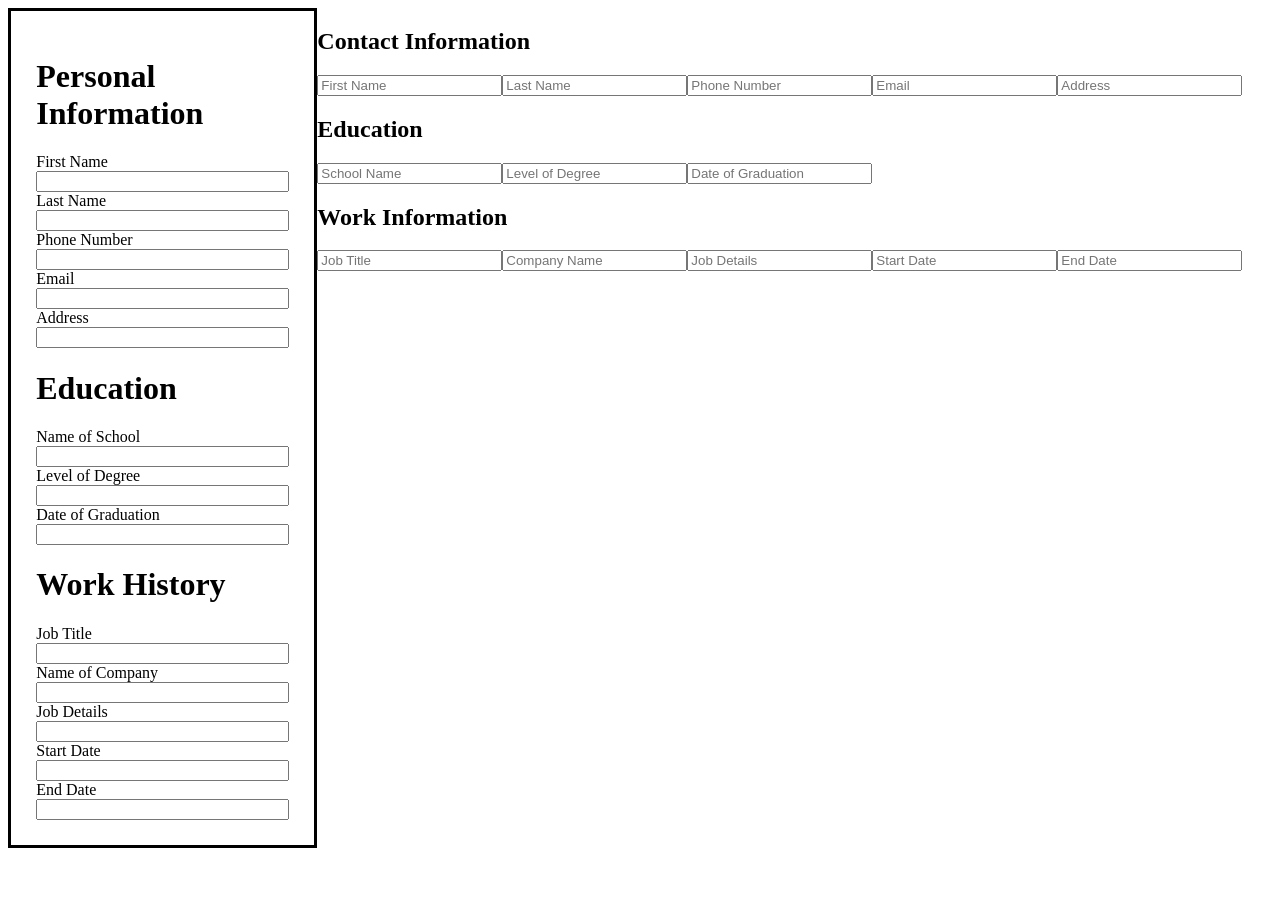
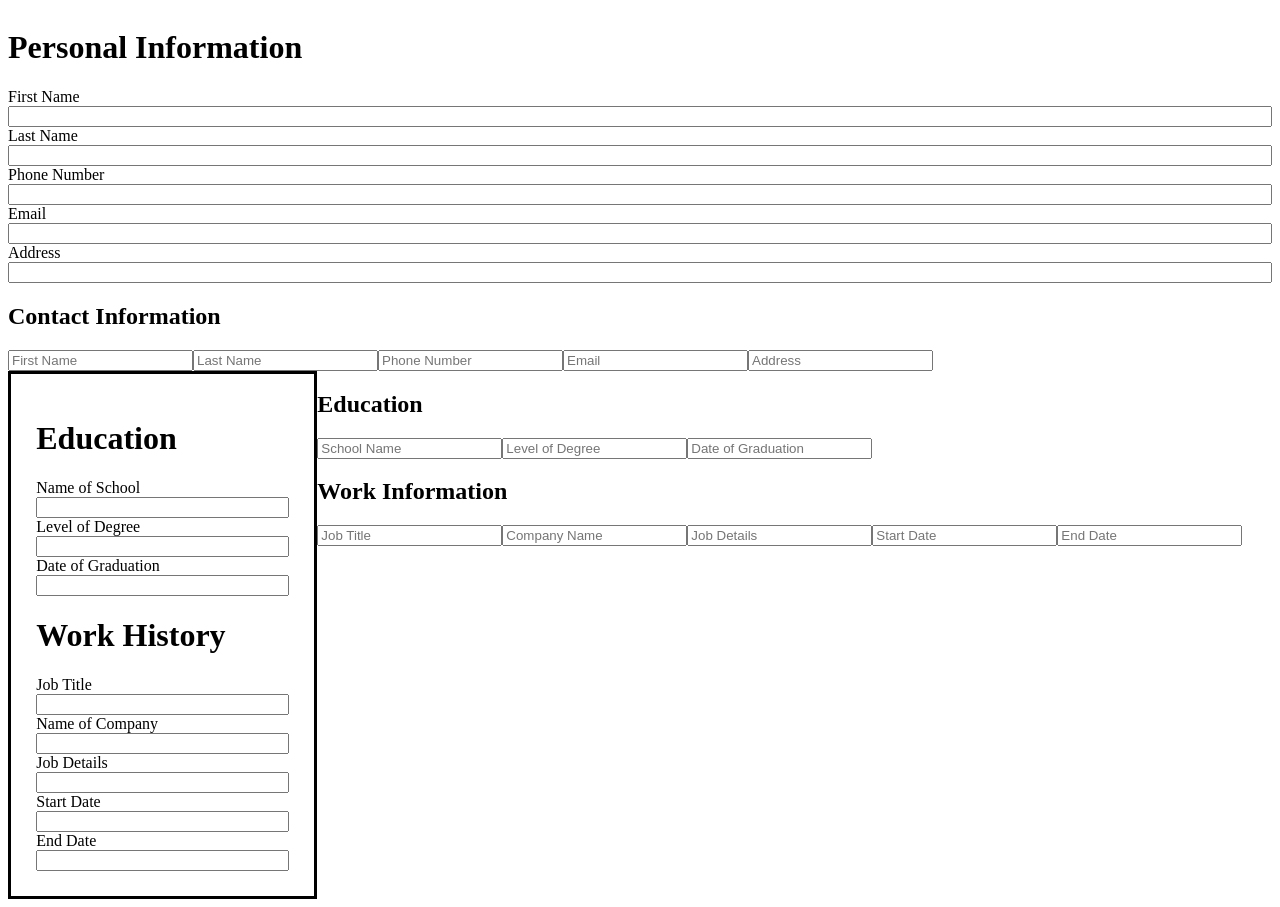
Before and after one commit to jwwals1/resume-builder, a React (Vite) app: page / in a window 1280 px wide. Before the commit the page ends 856 px from the top, so only its background shows below. Built offline with nearby package versions, Linux system fonts and the light colour scheme.

Commit message:
moved personsal info to it's own file

```diff
--- /dev/null
+++ b/src/App.jsx
@@ -0,0 +1,11 @@
+import PersonalInfo from "./components/personalnfo";
+
+function App() {
+
+
+    return (
+        <PersonalInfo/>
+    );
+  }
+
+  export default App
--- a/src/components/Resume.jsx
+++ b/src/components/Resume.jsx
@@ -2,11 +2,11 @@ import { useState } from "react"
 
 
 function Resume() {
-    const [firstName, setFirstName] = useState('')
-    const [lastName, setLastName] = useState('')
-    const [phoneNumber, setPhoneNumber] = useState('')
-    const [email, setEmail] = useState('')
-    const [address, setAddress] = useState('')
+    // const [firstName, setFirstName] = useState('')
+    // const [lastName, setLastName] = useState('')
+    // const [phoneNumber, setPhoneNumber] = useState('')
+    // const [email, setEmail] = useState('')
+    // const [address, setAddress] = useState('')
 
     const [schoolName, setSchoolName] = useState('')
     const [degreeLevel, setDegreeLevel] = useState('')
@@ -22,7 +22,7 @@ function Resume() {
     return (
     <div id="container">
         <div id="sideBar">
-        <div id='personalInfo'>
+        {/* <div id='personalInfo'>
         <h1>Personal Information</h1>
         <form id="personalInfoForm" action="" >
             <label htmlFor="firstName">First Name</label>
@@ -36,7 +36,7 @@ function Resume() {
             <label htmlFor="address">Address</label>
             <input type="text" id='address' name='address'onChange={(event) => setAddress(event.target.value)}/>
         </form>
-        </div>
+        </div> */}
         <div id='education'>
         <h1>Education</h1>
         <form id="educationForm" action="">
@@ -65,7 +65,7 @@ function Resume() {
         </div>
         </div>
         <div id="resume">
-            <div id="contactInfo">
+            {/* <div id="contactInfo">
                 <h2>Contact Information</h2>
                 <label htmlFor="firstNameValue"></label>
                 <input type="text" name="firstNameValue" id="firstNameValue" value={firstName} placeholder="First Name"/>
@@ -77,7 +77,7 @@ function Resume() {
                 <input type="email" name="emailValue"  id="emailValue" value={email} placeholder="Email"/>
                 <label htmlFor="addressValue"></label>
                 <input type="text" name="addressValue" id="addressValue" value={address} placeholder="Address"/>
-            </div>
+            </div> */}
             <div id="educationInfor">
                 <h2>Education</h2>
                 <label htmlFor="schoolNameValue"></label>
--- /dev/null
+++ b/src/components/personalnfo.jsx
@@ -0,0 +1,44 @@
+import { useState } from "react"
+
+function PersonalInfo() {
+    const [firstName, setFirstName] = useState('')
+    const [lastName, setLastName] = useState('')
+    const [phoneNumber, setPhoneNumber] = useState('')
+    const [email, setEmail] = useState('')
+    const [address, setAddress] = useState('')
+
+    return (
+        <>
+        <div id='personalInfo'>
+        <h1>Personal Information</h1>
+        <form id="personalInfoForm" action="" >
+            <label htmlFor="firstName">First Name</label>
+            <input type="text" id='firstName' name='firstName' onChange={(event) => setFirstName(event.target.value)}/>
+            <label htmlFor="lastName">Last Name</label>
+            <input type="text" id='lastName' name='lastName' onChange={(event) => setLastName(event.target.value)}/>
+            <label htmlFor="phone">Phone Number</label>
+            <input type="number" id='phone' name='phone' onChange={(event) => setPhoneNumber(event.target.value)}/>
+            <label htmlFor="email">Email</label>
+            <input type="email" id='email' name='email' onChange={(event) => setEmail(event.target.value)}/>
+            <label htmlFor="address">Address</label>
+            <input type="text" id='address' name='address'onChange={(event) => setAddress(event.target.value)}/>
+        </form>
+        </div>
+            <div id="contactInfo">
+            <h2>Contact Information</h2>
+            <label htmlFor="firstNameValue"></label>
+            <input type="text" name="firstNameValue" id="firstNameValue" value={firstName} placeholder="First Name"/>
+            <label htmlFor="lastNameValue"></label>
+            <input type="text"  name="lastNameValue" id="lastNameValue" value={lastName} placeholder="Last Name"/>
+            <label htmlFor="phoneNumberValue"></label>
+            <input type="number" name="phoneNumberValue" id="phoneNumberValue" value={phoneNumber} placeholder="Phone Number"/>
+            <label htmlFor="emailValue"></label>
+            <input type="email" name="emailValue"  id="emailValue" value={email} placeholder="Email"/>
+            <label htmlFor="addressValue"></label>
+            <input type="text" name="addressValue" id="addressValue" value={address} placeholder="Address"/>
+        </div>
+        </>
+    )
+}
+
+export default PersonalInfo
--- a/src/main.jsx
+++ b/src/main.jsx
@@ -1,12 +1,12 @@
 import React from 'react'
 import ReactDOM from 'react-dom/client'
 import './index.css'
-// import SideBar from './Sidebar.jsx'
 import Resume from './components/Resume.jsx'
+import App from './App.jsx'
 
 ReactDOM.createRoot(document.getElementById('root')).render(
   <React.StrictMode>
-    {/* <SideBar/> */}
+    <App/>
     <Resume/>
   </React.StrictMode>,
 )
```
